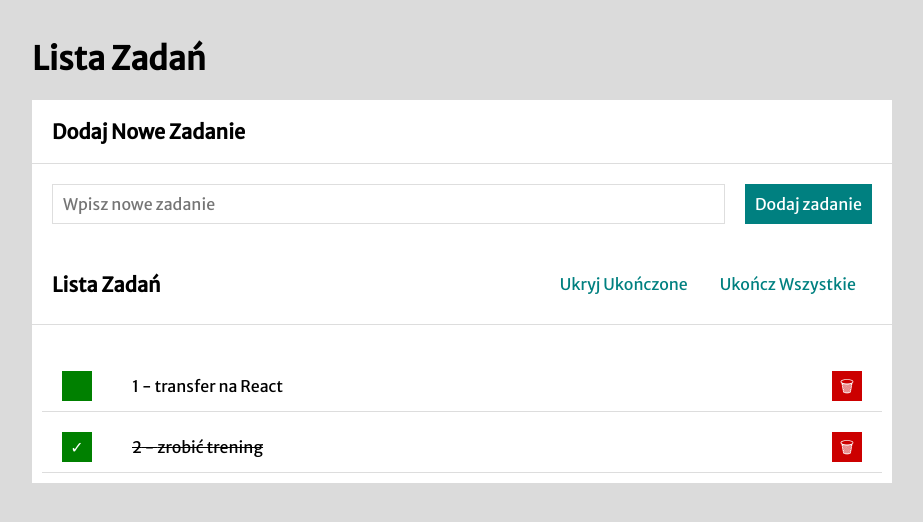
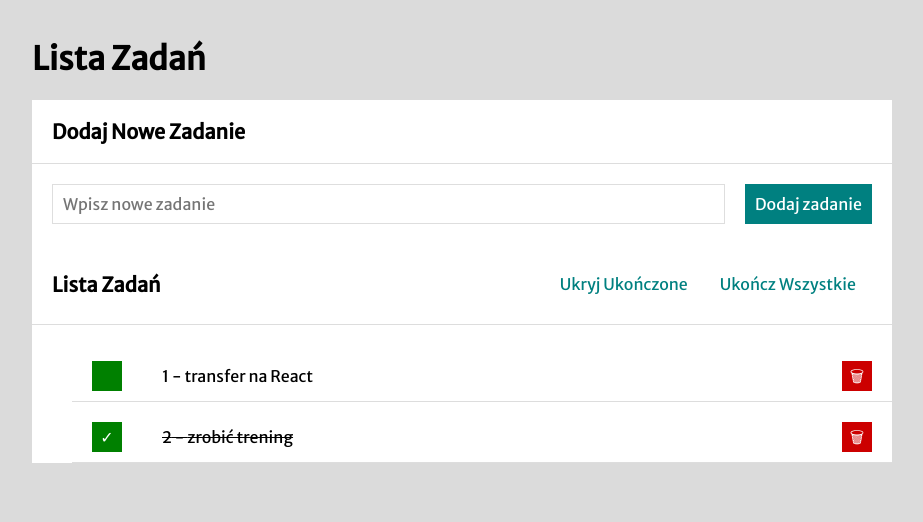
Before and after one commit to Przemek8686/Task-list1, a React (Create React App) app: page / in a window 1280 px wide. Shown: the top 522 px of the page, without its empty margins (178-1101 px from the left). Built offline with nearby package versions, Linux system fonts and the light colour scheme.

Commit message:
errors correction

```diff
--- a/src/Header/index.js
+++ b/src/Header/index.js
@@ -1,4 +1,3 @@
-
 const Header = ({title}) => (
     <header>
         <h1>{title}</h1>
--- a/src/Tasks/index.js
+++ b/src/Tasks/index.js
@@ -1,15 +1,15 @@
 import "./style.css";
 const Tasks = ({ tasks, hideDone, removeTask, toggleTaskDone }) => (
-    <ul className="list__tasks">
+    <ul className="list">
         {tasks.map(task => (
             <li
                 key={task.id}
-                className={`list__task ${task.done && hideDone ? " list__task--hidden" : ""
+                className={`list__task ${task.done && hideDone ?
+                    " list__task--hidden" : ""
                     }`}
-            >
-                <button
-                    className="tasks__button tasks__button--toggleDone"
-                    onClick={() => toggleTaskDone(task.id)}>
+            > <button
+                className="tasks__button tasks__button--toggleDone"
+                onClick={() => toggleTaskDone(task.id)}>
                     {task.done ? "✓" : ""}
                 </button>
                 <span className={`list__text ${task.done ? "list__text--done" : ""}`}>
```
